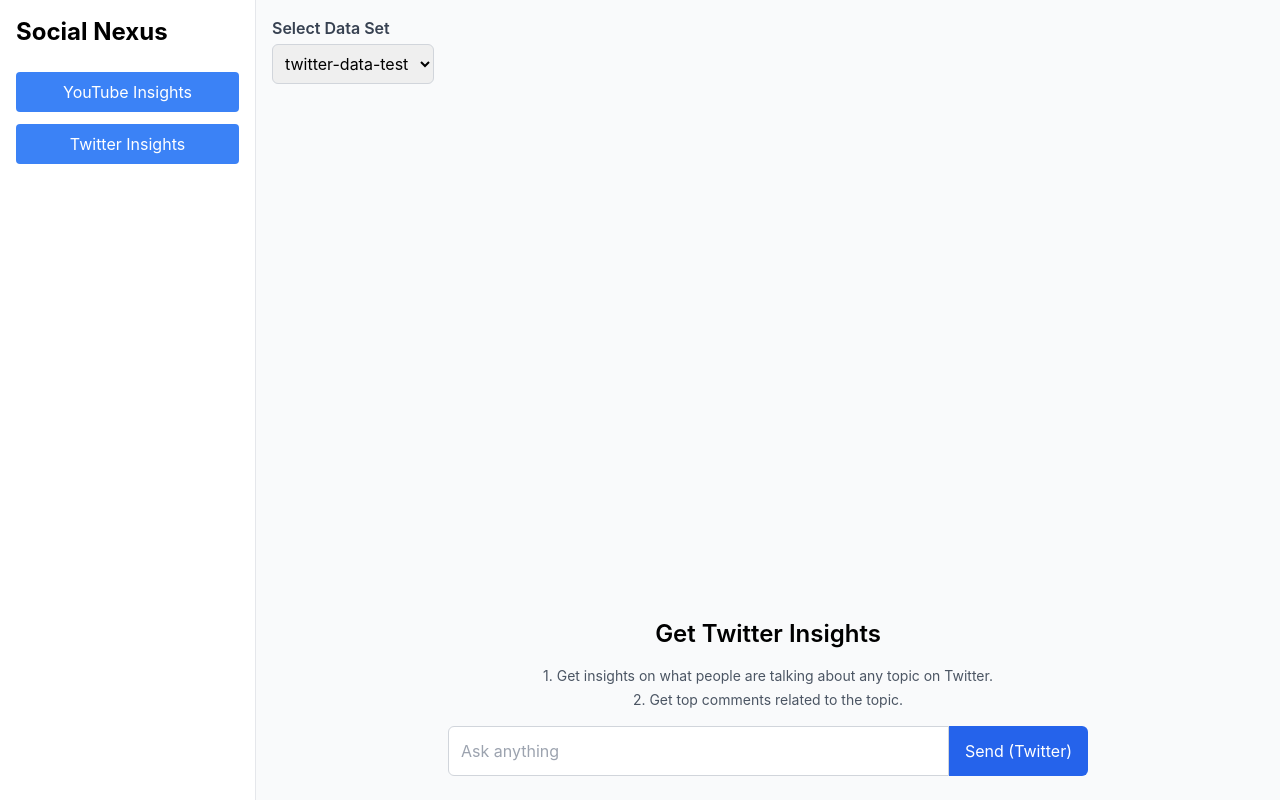
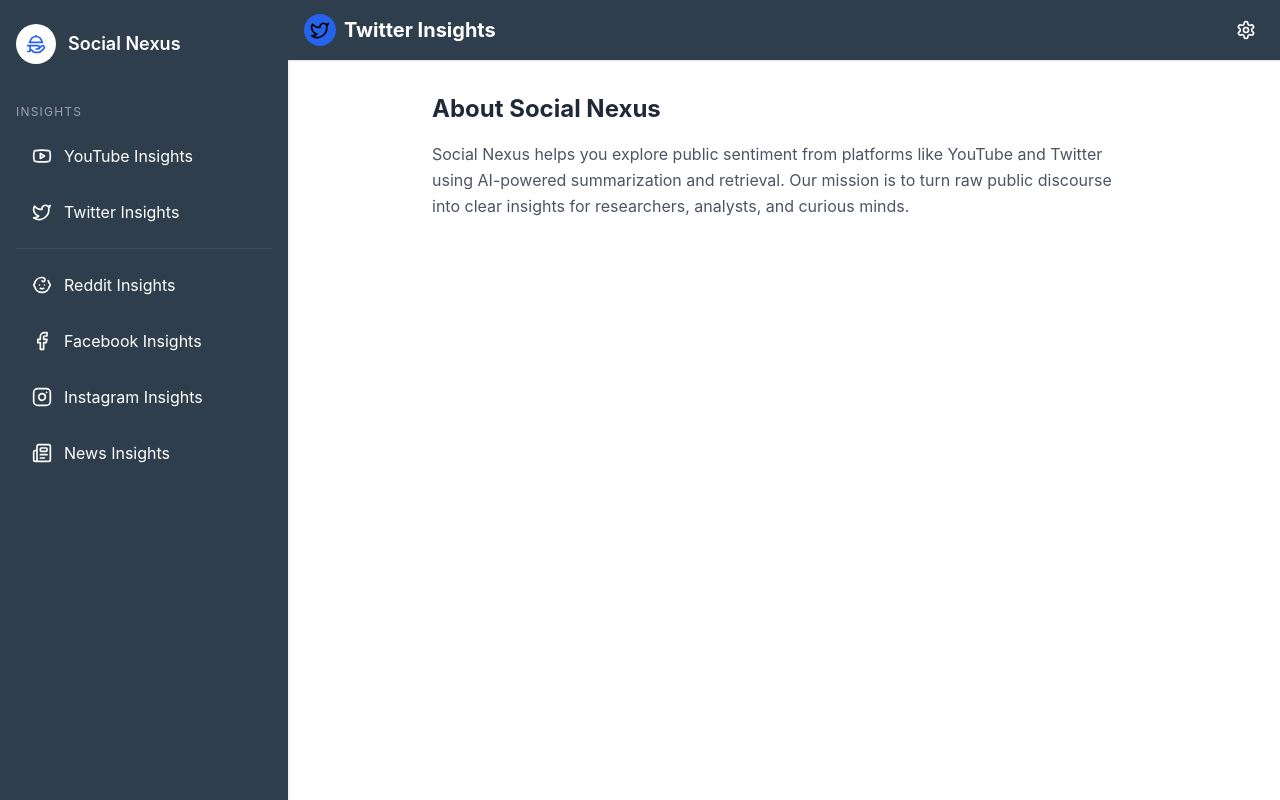
Before and after one commit to Atulya1/social-nexus-ui, a React (Create React App) app: page /about in a window 1280 px wide. Built offline with nearby package versions, Linux system fonts and the light colour scheme.

Commit message:
new ui added

```diff
--- a/package.json
+++ b/package.json
@@ -3,12 +3,16 @@
   "version": "0.1.0",
   "private": true,
   "dependencies": {
+    "@heroicons/react": "^2.2.0",
+    "@lucide/lab": "^0.1.2",
     "@testing-library/dom": "^10.4.0",
     "@testing-library/jest-dom": "^6.6.3",
     "@testing-library/react": "^16.3.0",
     "@testing-library/user-event": "^13.5.0",
+    "lucide-react": "^0.501.0",
     "react": "^19.1.0",
     "react-dom": "^19.1.0",
+    "react-router-dom": "^7.5.1",
     "react-scripts": "5.0.1",
     "web-vitals": "^2.1.4"
   },
--- a/src/App.js
+++ b/src/App.js
@@ -1,6 +1,9 @@
+import { Routes, Route } from 'react-router-dom';
 import { useState } from 'react';
 import Sidebar from './components/Sidebar';
 import ChatArea from './components/ChatArea';
+import About from './pages/About'; // make sure this path is correct
+import { ChatHeader } from './components/ChatHeader'; // if Header is its own component
 
 export default function App() {
     const [mode, setMode] = useState('twitter');
@@ -8,13 +11,19 @@
 
     const handleSetMode = (newMode) => {
         setMode(newMode);
-        setChatKey(prev => prev + 1); // force reset of chat area
+        setChatKey(prev => prev + 1);
     };
 
     return (
-        <div className="flex h-screen">
+        <div className="flex h-screen overflow-hidden flex">
             <Sidebar setMode={handleSetMode} />
-            <ChatArea key={chatKey} mode={mode} />
+            <div className="flex flex-col flex-1">
+                <ChatHeader mode={mode}/>
+                <Routes>
+                    <Route path="/" element={<ChatArea key={chatKey} mode={mode} />} />
+                    <Route path="/about" element={<About />} />
+                </Routes>
+            </div>
         </div>
     );
 }
--- a/src/components/ChatArea.jsx
+++ b/src/components/ChatArea.jsx
@@ -3,6 +3,10 @@
     startOrchestration,
     pollStatus
 } from './RagPipelineService';
+
+import {SendHorizontal, Plus, Settings} from "lucide-react";
+
+
 export default function ChatArea({ mode }) {
     const [input, setInput] = useState("");
     const [input2, setInput2] = useState("");
@@ -11,7 +15,7 @@
     const [response, setResponse] = useState("");
     const [topTweets, setTopTweets] = useState([]);
     const [loading, setLoading] = useState(false);
-    const [selectedIndex, setSelectedIndex] = useState("twitter-data-test");
+    const [selectedIndex, setSelectedIndex] = useState("1");
 
     useEffect(() => {
         setInput("");
@@ -84,12 +88,15 @@
 
 
     return (
-        <div className="flex-1 bg-gray-50 flex flex-col items-center justify-end py-6 relative">
+        <div className="flex-1 bg-gray-100 flex flex-col items-center justify-end py-6 relative">
             {mode === 'twitter' && (
                 <div className="absolute top-4 left-4">
-                    <div className="mb-1 font-semibold text-gray-700">Select Data Set</div>
+                    <label className="block text-s font-bold text-black mb-2 tracking-wide uppercase">
+                        Select Data Set
+                    </label>
+                    <div className="relative w-56">
                         <select
-                        className="border border-gray-300 rounded-md p-2"
+                            className="block w-full px-4 py-2 bg-[#2f3e4d] text-white border border-gray-600 rounded-md shadow-sm focus:outline-none focus:ring-1 focus:ring-blue-500 focus:border-blue-500 appearance-none cursor-pointer"
                             value={selectedIndex}
                             onChange={(e) => setSelectedIndex(e.target.value)}
                         >
@@ -97,13 +104,24 @@
                             <option value="1">twitter-data-v1</option>
                             <option value="2">twitter-data-v2</option>
                             <option value="3">twitter-data-v3</option>
+                            <Settings className="h-5 w-5 text-white" />
                         </select>
+                        <div className="pointer-events-none absolute inset-y-0 right-0 flex items-center px-2 text-white">
+                            <svg className="fill-current h-4 w-4" xmlns="http://www.w3.org/2000/svg" viewBox="0 0 20 20">
+                                <path fillRule="evenodd" d="M5.293 7.293a1 1 0 011.414 0L10 10.586l3.293-3.293a1 1 0 111.414 1.414l-4 4a1 1 0 01-1.414 0l-4-4a1 1 0 010-1.414z" clipRule="evenodd" />
+                            </svg>
+                        </div>
+                    </div>
                 </div>
             )}
 
+
             {response && (
-                <div className="w-full max-w-2xl px-4 flex-1 overflow-y-auto space-y-4">
-                    <div className="bg-gray-100 border border-gray-300 rounded-md p-4 shadow">
+                <div
+                    className={`w-full max-w-2xl px-4 overflow-y-auto space-y-4 ${
+                        mode === 'youtube' ? 'max-h-[70vh]' : 'max-h-[75vh]'
+                    }`}
+                >                <div className="bg-gray-100 border border-gray-300 rounded-md p-4 shadow">
                         <h3 className="text-lg font-semibold mb-2">{input2}</h3>
                         <p className="whitespace-pre-line text-sm text-gray-800">{response}</p>
                     </div>
@@ -142,7 +160,6 @@
                     )}
                 </div>
             )}
-
             <div className="w-full max-w-2xl px-4 mt-4 space-y-2">
                 {mode === 'youtube' && (
                     <input
@@ -165,7 +182,7 @@
                         onClick={handleSend}
                         className={`text-white px-4 rounded-r-md ${mode === 'youtube' ? 'bg-red-600 hover:bg-red-700' : 'bg-blue-600 hover:bg-blue-700'}`}
                     >
-                        {loading ? 'Loading...' : mode === 'youtube' ? 'Send (YouTube)' : 'Send (Twitter)'}
+                        {loading ? 'Loading...' : mode === 'youtube' ? <SendHorizontal /> : <SendHorizontal />}
                     </button>
                 </div>
             </div>
--- /dev/null
+++ b/src/components/ChatHeader.jsx
@@ -0,0 +1,55 @@
+import { Settings, Info } from "lucide-react";
+import { Youtube, Twitter } from "lucide-react";
+import { useState } from "react";
+import { useNavigate } from "react-router-dom";
+
+export function ChatHeader({ mode }) {
+    const [showMenu, setShowMenu] = useState(false);
+    const navigate = useNavigate();
+
+    const handleAboutClick = () => {
+        navigate("/about");
+        setShowMenu(false);
+    };
+
+    const handleHomeClick = () => {
+        navigate("/");
+    };
+
+    const capitalizedMode = mode.charAt(0).toUpperCase() + mode.slice(1);
+    const modeColor = mode === "twitter" ? "bg-blue-600" : "bg-red-600";
+
+    return (
+        <header className="sticky top-0 z-10 flex items-center justify-between border-b border-gray-200 bg-[#2f3e4d] px-4 py-3 shadow-sm">
+            <div className="flex items-center gap-2 cursor-pointer" onClick={handleHomeClick}>
+                <div className={`flex h-8 w-8 items-center justify-center rounded-full ${modeColor}`}>
+                    {mode === "twitter" ? (
+                        <Twitter className="h-5 w-5" />
+                    ) : (
+                        <Youtube className="h-5 w-5" />
+                    )}
+                </div>
+                <h1 className="text-xl font-bold text-white">{capitalizedMode} Insights</h1>
+            </div>
+            <div className="relative">
+                <button
+                    onClick={() => setShowMenu(!showMenu)}
+                    className="p-2 rounded-full hover:bg-gray-100"
+                >
+                    <Settings className="h-5 w-5 text-white" />
+                </button>
+                {showMenu && (
+                    <div className="absolute right-0 mt-2 w-32 bg-white border border-gray-200 rounded shadow-md">
+                        <button
+                            onClick={handleAboutClick}
+                            className="w-full flex items-center px-4 py-2 text-sm text-gray-700 hover:bg-gray-50"
+                        >
+                            <Info className="mr-2 h-4 w-4" />
+                            About
+                        </button>
+                    </div>
+                )}
+            </div>
+        </header>
+    );
+}
--- a/src/components/Sidebar.jsx
+++ b/src/components/Sidebar.jsx
@@ -1,19 +1,65 @@
+import { Youtube, Twitter, Facebook, Instagram, Newspaper, HandPlatter, Baby} from "lucide-react";
+
 export default function Sidebar({ setMode }) {
     return (
-        <div className="w-64 bg-white shadow-md border-r border-gray-200 flex flex-col p-4">
-            <h1 className="text-2xl font-bold mb-6">Social Nexus</h1>
+        <div className="w-72 bg-[#2f3e4d] text-white flex flex-col py-6 px-4 shadow-md">
+            <div className="flex items-center gap-3 mb-10">
+                <div className="flex h-10 w-10 items-center justify-center rounded-full bg-white">
+                    <HandPlatter className="h-5 w-5 text-blue-600" />
+                </div>
+                <div>
+                    <h2 className="text-lg font-semibold">Social Nexus</h2>
+                </div>
+            </div>
+
+            <div className="space-y-4">
+                <div className="text-xs uppercase text-gray-400 tracking-widest">Insights</div>
+
                 <button
-                className="bg-blue-500 text-white px-4 py-2 rounded mb-3 hover:bg-blue-600"
                     onClick={() => setMode('youtube')}
+                    className="flex items-center gap-3 w-full text-left px-4 py-2 rounded-lg hover:bg-blue-600 transition-all"
                 >
-                YouTube Insights
+                    <Youtube className="h-5 w-5" />
+                    <span>YouTube Insights</span>
                 </button>
+
                 <button
-                className="bg-blue-500 text-white px-4 py-2 rounded hover:bg-blue-600"
                     onClick={() => setMode('twitter')}
+                    className="flex items-center gap-3 w-full text-left px-4 py-2 rounded-lg hover:bg-blue-600 transition-all"
                 >
-                Twitter Insights
+                    <Twitter className="h-5 w-5" />
+                    <span>Twitter Insights</span>
                 </button>
+                {/* Faint separator line */}
+                <hr className="border-t border-gray-500 opacity-20 my-3" />
+                <button
+                    className="flex items-center gap-3 w-full text-left px-4 py-2 rounded-lg hover:bg-gray-600 transition-all"
+                >
+                    <Baby className="h-5 w-5" />
+                    <span>Reddit Insights</span>
+                </button>
+
+                <button
+                    className="flex items-center gap-3 w-full text-left px-4 py-2 rounded-lg hover:bg-gray-600 transition-all"
+                >
+                    <Facebook className="h-5 w-5" />
+                    <span>Facebook Insights</span>
+                </button>
+
+                <button
+                    className="flex items-center gap-3 w-full text-left px-4 py-2 rounded-lg hover:bg-gray-600 transition-all"
+                >
+                    <Instagram className="h-5 w-5" />
+                    <span>Instagram Insights</span>
+                </button>
+
+                <button
+                    className="flex items-center gap-3 w-full text-left px-4 py-2 rounded-lg hover:bg-gray-600 transition-all"
+                >
+                    <Newspaper className="h-5 w-5" />
+                    <span>News Insights</span>
+                </button>
+            </div>
         </div>
     );
 }
--- a/src/index.js
+++ b/src/index.js
@@ -4,12 +4,14 @@
 import App from './App';
 import reportWebVitals from './reportWebVitals';
 import './tailwind.css';
+import {BrowserRouter} from "react-router-dom";
 
-const root = ReactDOM.createRoot(document.getElementById('root'));
-root.render(
-  <React.StrictMode>
-    <App />
-  </React.StrictMode>
+ReactDOM.createRoot(document.getElementById("root")).render(
+    <React.StrictMode>
+        <BrowserRouter>
+            <App />
+        </BrowserRouter>
+    </React.StrictMode>
 );
 
 // If you want to start measuring performance in your app, pass a function
--- /dev/null
+++ b/src/pages/About.jsx
@@ -0,0 +1,12 @@
+export default function About() {
+    return (
+        <div className="p-8 max-w-3xl mx-auto">
+            <h2 className="text-2xl font-bold mb-4 text-gray-800">About Social Nexus</h2>
+            <p className="text-gray-600 leading-relaxed">
+                Social Nexus helps you explore public sentiment from platforms like YouTube and Twitter
+                using AI-powered summarization and retrieval. Our mission is to turn raw public discourse
+                into clear insights for researchers, analysts, and curious minds.
+            </p>
+        </div>
+    );
+}
```
Also changed, not shown: src/components/RagPipelineService.jsx (+41 -41 lines), 1 other file (tests, documents, lock files or other folders). Lines whose indentation alone changed are shown as unchanged.
